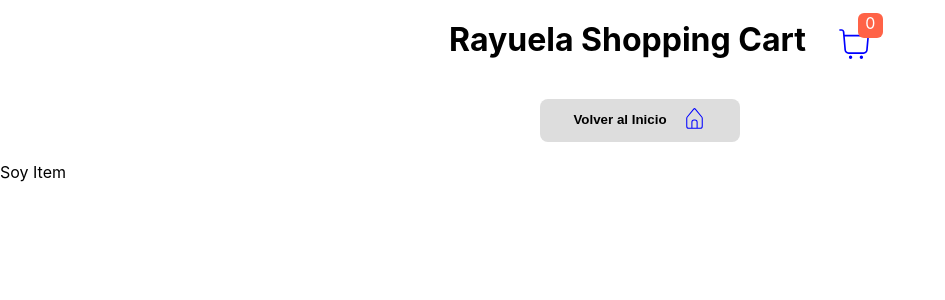
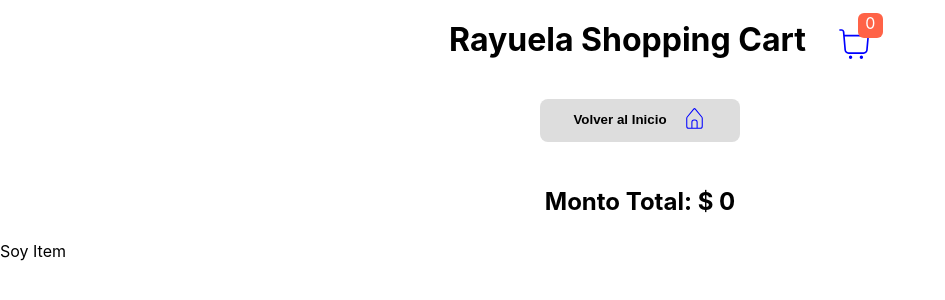
Before and after one commit to pablosimkievich/rayuela-shopping-cart, a React (Create React App) app: page /cart in a window 1280 px wide. Shown: the top 300 px of the page, without its empty margins (0-945 px from the left). Built offline with nearby package versions, Linux system fonts and the light colour scheme.

Commit message:
Monto Total de la compra en ShoppingCart

```diff
--- a/src/components/ShoppingCart/ShoppingCart.css
+++ b/src/components/ShoppingCart/ShoppingCart.css
@@ -47,3 +47,7 @@
     translate: 52px -14px;
     border-radius: 6px;
 }
+
+.amount-title {
+    text-align: center;
+}
--- a/src/components/ShoppingCart/ShoppingCart.jsx
+++ b/src/components/ShoppingCart/ShoppingCart.jsx
@@ -10,6 +10,7 @@ export const ShoppingCart = () => {
   const navigate = useNavigate()
 
   const toyUnitsQ = useCartStore(state => state.toyUnitsQ)
+  const totalAmount = useCartStore(state => state.totalAmount)
 
   return (
     <div>
@@ -30,7 +31,7 @@ export const ShoppingCart = () => {
         </button>
       </div>
 
-
+      <h2 className="amount-title">Monto Total:  $ {totalAmount} </h2>
 
       <Item />
 
```
